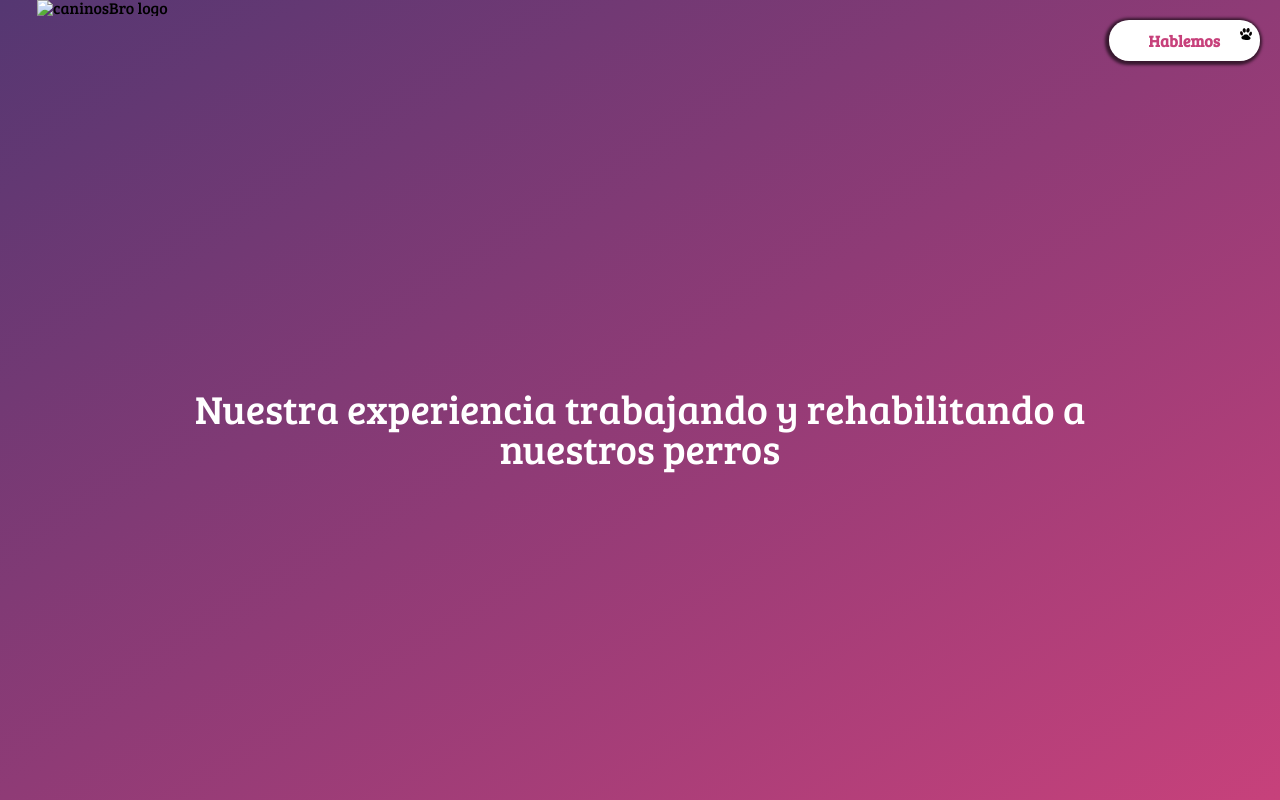
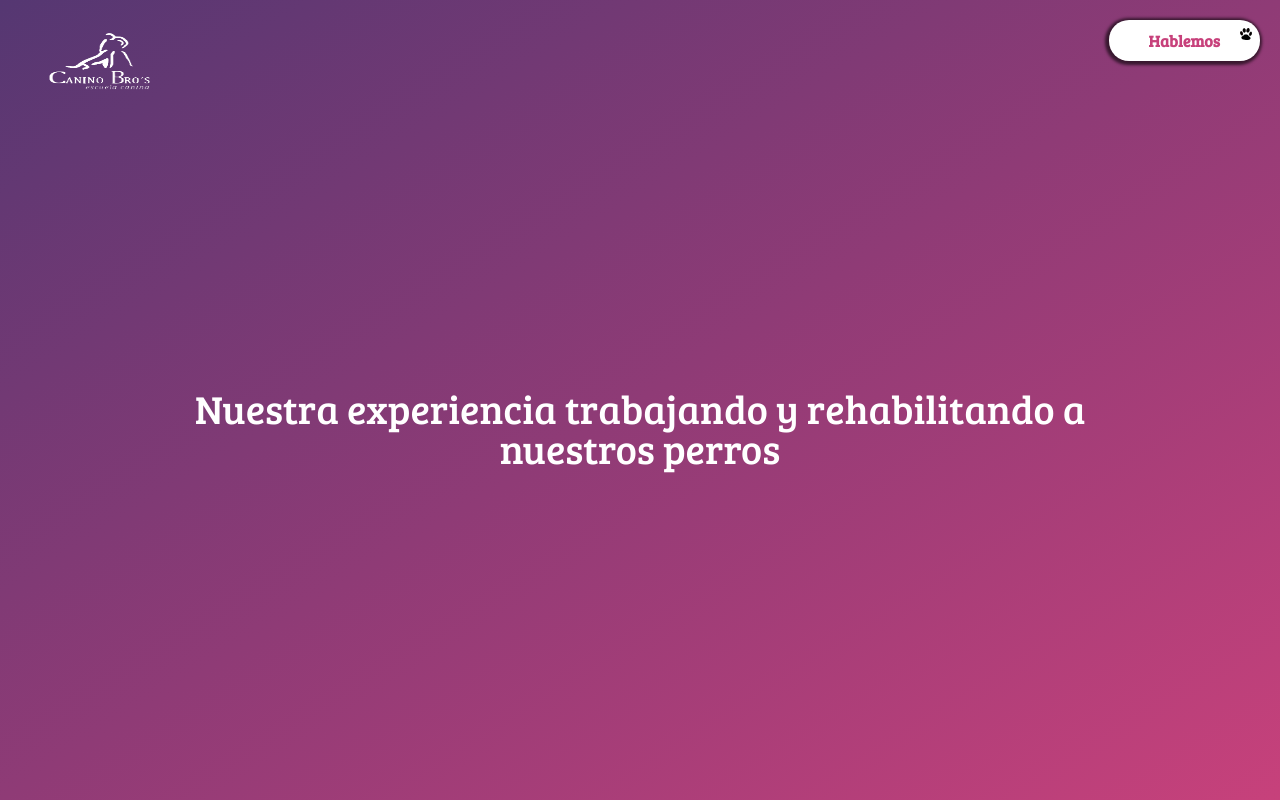
Before and after one commit to EddCode/caninosBro, a plain HTML site: page trayectoria.html in a window 1280 px wide. Shown: the top 800 px of the page. Drawn offline with nearby package versions, Linux system fonts and the light colour scheme.

Commit message:
added logo to trayectory

```diff
--- a/assets/css/common.css
+++ b/assets/css/common.css
@@ -103,7 +103,7 @@ figure img {
   filter: brightness(0) invert(1);
   margin-top: 1rem;
   height: 100%;
-  width: 10%;
+  width: 8rem;
 }
 
 .hero {
--- a/trayectoria.html
+++ b/trayectoria.html
@@ -23,7 +23,7 @@
   <header class="hero">
     <div class="hero-header">
       <figure class="hero-logo" onclick='navigate("/")'>
-        <img src="" loading="lazy" alt="caninosBro logo" srcset="">
+        <img src="assets/images/logoCaninosBro.png" class="logo-caninosBro" loading="lazy" alt="caninosBro logo" srcset="">
       </figure>
       <div class="hero-action">
         <a href="https://api.whatsapp.com/send?phone=3316596411" target="_new" class="btn-whatsapp">
```
